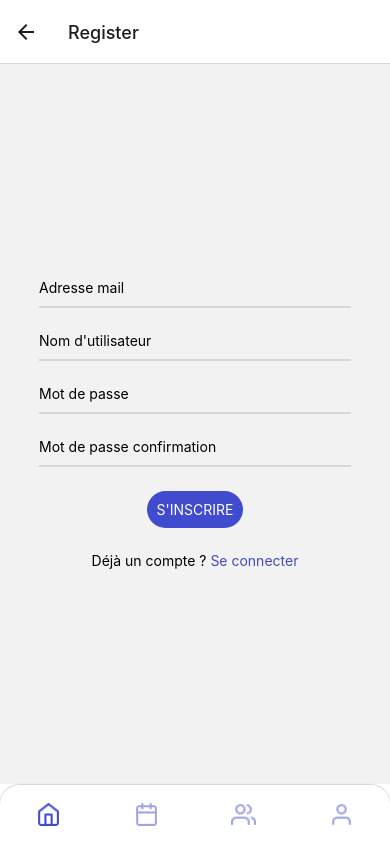
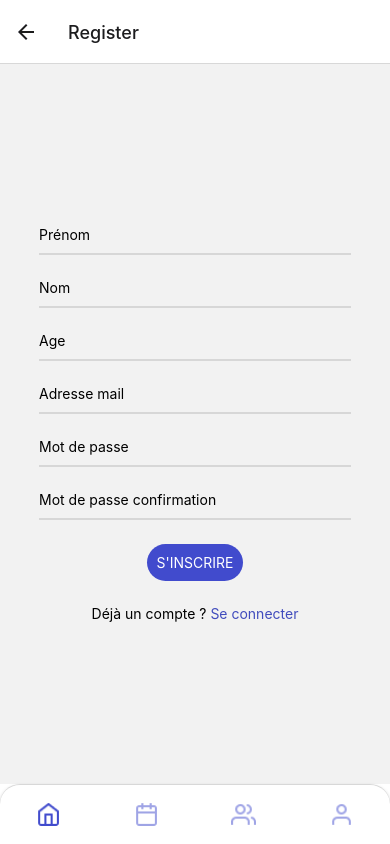
Before and after one commit to wared2003/devlab_amour_des_assos_front, a React Native app: screen /Register in a window 390 px wide. Built offline with nearby package versions, Linux system fonts and the light colour scheme; no server answers.

Commit message:
:alien: fix api url and form

```diff
--- a/components/register.js
+++ b/components/register.js
@@ -7,7 +7,9 @@ class Register extends React.Component {
         super(props)
         this.state = {
             email: '',
-            username: '',
+            firstName: '',
+            lastName: '',
+            age: '',
             password: '',
             passwordConfirmation: ''
         }
@@ -15,10 +17,13 @@ class Register extends React.Component {
 
     _register(){
         if (this.state.passwordConfirmation === this.state.password){
-            axios.post('http://192.46.237.170:1337/auth/local/register', {
+            axios.post('https://127.0.0.1:8000/api/register', {
                 password: this.state.password,
+                passwordConfirm: this.state.passwordConfirmation,
                 email: this.state.email,
-                username: this.state.username
+                firstName: this.state.firstName,
+                lastName: this.state.lastName,
+                age: this.state.age
             })
                 .then((response) => {
                     console.log(response)
@@ -41,15 +46,29 @@ class Register extends React.Component {
             <SafeAreaView style={styles.form}>
                 <TextInput
                     style={styles.input}
+                    placeholder="Prénom"
+                    onChangeText={(firstName) => this.setState({firstName})}
+                    value={this.state.firstName}
+                />
+                <TextInput
+                    style={styles.input}
+                    placeholder="Nom"
+                    onChangeText={(lastName) => this.setState({lastName})}
+                    value={this.state.lastName}
+                />
+                <TextInput
+                    keyboardType={"numeric"}
+                    style={styles.input}
+                    placeholder="Age"
+                    maxLength={2}
+                    onChangeText={(age) => this.setState({age})}
+                    value={this.state.age}
+                />
+                <TextInput
+                    style={styles.input}
                     placeholder="Adresse mail"
                     onChangeText={(email) => this.setState({email})}
                     value={this.state.email}
-                />
-                <TextInput
-                    style={styles.input}
-                    placeholder="Nom d'utilisateur"
-                    onChangeText={(username) => this.setState({username})}
-                    value={this.state.username}
                 />
                 <TextInput
                     style={styles.input}
```
